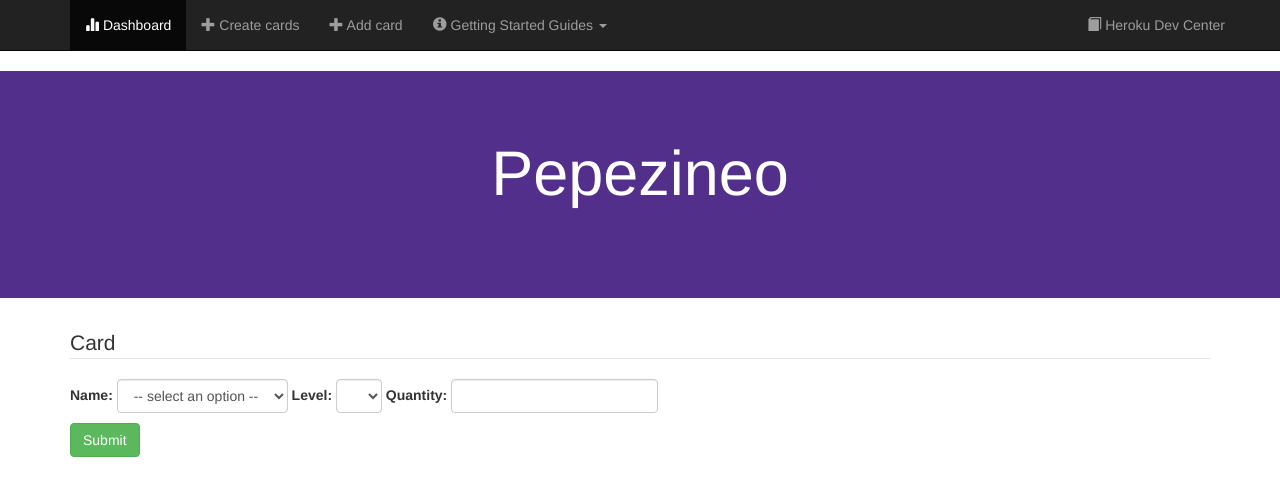
After one commit to bimaoe/pepezineo, a Django app: page /add-card in a window 1280 px wide. The commit adds this page. Shown: the top 496 px of the page. Run offline with Django 3.2, Linux system fonts and the light colour scheme; data comes from the database, SQL or seed files in the repository; both versions use the stored data as it was after the commit; lists and menus that the app fills with data are empty; some libraries are stand-ins or nearby versions.

Commit message:
Added card addition feature.

```diff
--- a/gettingstarted/urls.py
+++ b/gettingstarted/urls.py
@@ -12,8 +12,12 @@ import hello.views
 urlpatterns = [
     url(r'^$', hello.views.index, name='index'),
     url(r'^create-cards', hello.views.create_cards, name='create-cards'),
+    url(r'^add-card', hello.views.add_card, name='add-card'),
+    url(r'^dashboard', hello.views.dashboard, name='dashboard'),
     url(r'^insert-cards-into-db', hello.views.insert_cards_into_db,
         name='insert-cards-into-db'),
+    url(r'^insert-my-card-into-db', hello.views.insert_my_card_into_db,
+        name='insert-my-card-into-db'),
     url(r'^test', hello.views.test, name='test'),
     url(r'^db', hello.views.db, name='db'),
     url(r'^admin/', include(admin.site.urls)),
--- /dev/null
+++ b/hello/static/scripts/add_card.js
@@ -0,0 +1,20 @@
+console.log('fui carregado');
+if (typeof pepezineo === "undefined") {
+  pepezineo = {};
+}
+pepezineo.max_level = {1: 13, 2: 11, 3: 8, 4: 5};
+pepezineo.add_card = {};
+pepezineo.add_card.change_level_dropdown_list = function () {
+  var value = this.value;
+  var type = $(this).find(':selected').data('type');
+  $('#level').empty();
+  for (var i = 1; i <= pepezineo.max_level[type]; i++) {
+    $('#level').append($('<option>', {
+      value: i,
+      text: '' + i
+    }));
+  }
+}
+$(window).on('load', function() {
+  $('#name').on('change', pepezineo.add_card.change_level_dropdown_list);
+});
--- a/hello/static/scripts/create_cards.js
+++ b/hello/static/scripts/create_cards.js
@@ -1,4 +1,4 @@
-if (typeof pepezineo === 'undefined') {
+if (typeof pepezineo === "undefined") {
   pepezineo = {}
 }
 pepezineo.create_cards = {}
--- /dev/null
+++ b/hello/templates/add-card.html
@@ -0,0 +1,43 @@
+{% extends "base.html" %}
+{% load staticfiles %}
+
+{% block content %}
+
+<script type="text/javascript" src="../static/scripts/add_card.js"></script>
+
+<div class="jumbotron text-center">
+  <div class="container">
+    <h1>Pepezineo</h1>
+  </div>
+</div>
+<div class="container">
+  <form class="form-inline" action="/insert-my-card-into-db" method="post"> {% csrf_token %}
+    <div id="new_card_inputs" class="go-away">
+      <fieldset id="card" class="go-away">
+        <legend> Card </legend>
+        <div class="form-group">
+          <label for="name"> Name: </label>
+          <select name="name" class="form-control" id="name">
+            <option disabled selected value> -- select an option -- </option>
+            {% for card in existing_cards %}
+              <option value={{ card.name }} data-type={{ card.type }}>{{ card.name }}</option>
+            {% endfor %}
+          </select>
+        </div>
+        <div class="form-group">
+          <label for="level"> Level: </label>
+          <select name="level" class="form-control" id="level">
+          </select>
+        </div>
+        <div class="form-group">
+          <label for="quantity"> Quantity: </label>
+          <input type="number" name="quantity" class="form-control" min="0">
+        </div>
+      </fieldset>
+    </div>
+    <div class="btn-group">
+      <button type="submit" class="btn btn-success"> Submit </button>
+    </div>
+  </form>
+</div>
+{% endblock %}
--- a/hello/templates/base.html
+++ b/hello/templates/base.html
@@ -5,7 +5,6 @@
   <link rel="stylesheet" type="text/css" href="//maxcdn.bootstrapcdn.com/bootstrap/3.3.4/css/bootstrap.min.css" />
   <script src="https://ajax.googleapis.com/ajax/libs/jquery/2.1.3/jquery.min.js"></script>
   <script type="text/javascript" src="//maxcdn.bootstrapcdn.com/bootstrap/3.3.4/js/bootstrap.min.js"></script>
-  <script type="text/javascript" src="../static/scripts/create_cards.js"></script>
   <style type="text/css">
     .jumbotron {
         background: #532f8c;
@@ -54,10 +53,13 @@
   <div class="container">
     <ul class="nav navbar-nav">
       <li class="active">
-        <a href="/"><span class="glyphicon glyphicon-dog"></span> Home</a>
+        <a href="/dashboard"><span class="glyphicon glyphicon-stats"></span> Dashboard</a>
       </li>
       <li>
         <a href="/create-cards"><span class="glyphicon glyphicon-plus"></span> Create cards</a>
+      </li>
+      <li>
+        <a href="/add-card"><span class="glyphicon glyphicon-plus"></span> Add card</a>
       </li>
       <li class="dropdown">
         <a href="#" class="dropdown-toggle" data-toggle="dropdown" role="button" aria-expanded="false"><span class="glyphicon glyphicon-info-sign"></span> Getting Started Guides <span class="caret"></span></a>
--- a/hello/templates/create-cards.html
+++ b/hello/templates/create-cards.html
@@ -2,6 +2,8 @@
 {% load staticfiles %}
 
 {% block content %}
+
+<script type="text/javascript" src="../static/scripts/create_cards.js"></script>
 
 <div class="jumbotron text-center">
   <div class="container">
--- a/hello/templates/db.html
+++ b/hello/templates/db.html
@@ -9,11 +9,9 @@
 
 
 <ul>
-
 {% for card in cards %}
     <li>{{ card.name }} (Arena {{ card.arena }}, {{ card.type }}) elixir:{{ card.elixir }}</li>
 {% endfor %}
-
 </ul>
 
 </div>
--- a/hello/views.py
+++ b/hello/views.py
@@ -3,6 +3,8 @@ from django.http import HttpResponse
 from django.http import HttpResponseRedirect
 import os
 from .models import Card
+from .models import MyCard
+from .models import User
 
 def test(request):
   print request.POST
@@ -23,6 +25,22 @@ def insert_cards_into_db(request):
     i += 1
   return HttpResponseRedirect('/')
 
+def insert_my_card_into_db(request):
+  # TODO(bimaoe, catita): Remove this gambiarra when creation of users is
+  #     implemented.
+  pepezineo = User(handle='pepezineo')
+  pepezineo.save()
+
+  # TODO(bimaoe, catita): Remove this gambiarra when sessions are implemented.
+  user = 'pepezineo'
+  card = Card.objects.filter(name=request.POST['name'])[0]
+
+  my_card = MyCard(user=pepezineo,
+      card=card,
+      level=request.POST['level'],
+      quantity=request.POST['quantity'])
+  my_card.save()
+  return HttpResponseRedirect('/')
 
 # Create your views here.
 def index(request):
@@ -33,5 +51,16 @@ def create_cards(request):
 
 def db(request):
   cards = Card.objects.all()
+  return render(request, 'db.html', {'cards': cards})
 
-  return render(request, 'db.html', {'cards': cards})
+def add_card(request):
+  existing_cards = Card.objects.all()
+  existing_cards = sorted(existing_cards, key=lambda x: x.name)
+  return render(request, 'add-card.html', {'existing_cards': existing_cards})
+
+def dashboard(request):
+  handle = 'pepezineo'
+  user = User.objects.filter(handle=handle)
+  my_cards = MyCard.objects.filter(user=user)
+  my_card_list = [my_card.card for my_card in my_cards]
+  return render(request, 'dashboard.html', {'my_card_list': my_card_list})
```
Also changed, not shown: hello/templates/add-cards.html (added, +32 -0 lines), hello/templates/dashboard.html (added, +23 -0 lines), db.sqlite3, 4 other files.
